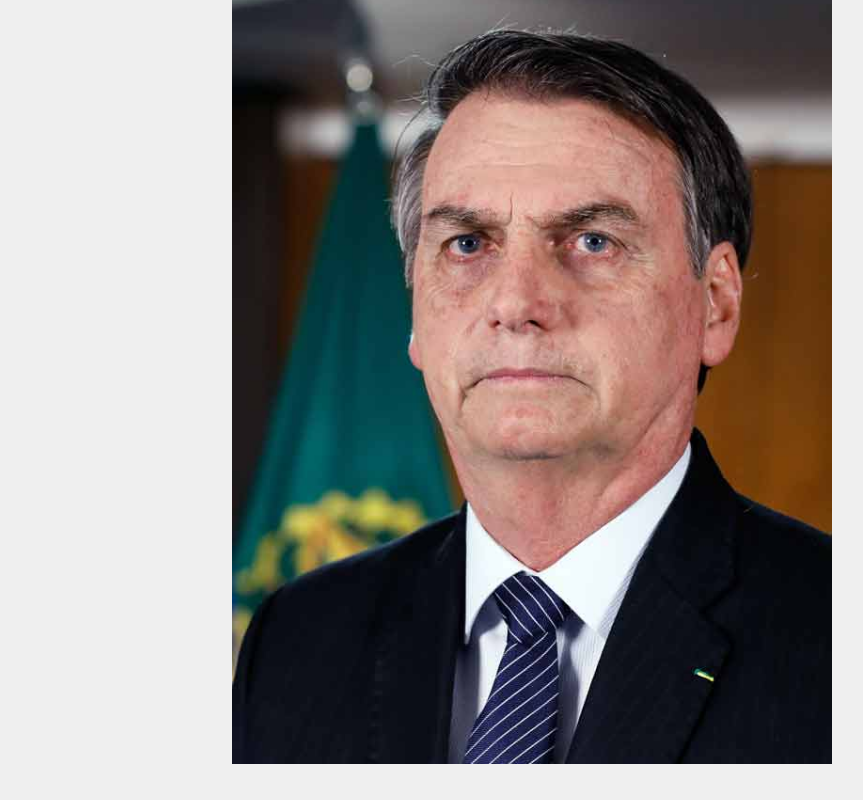
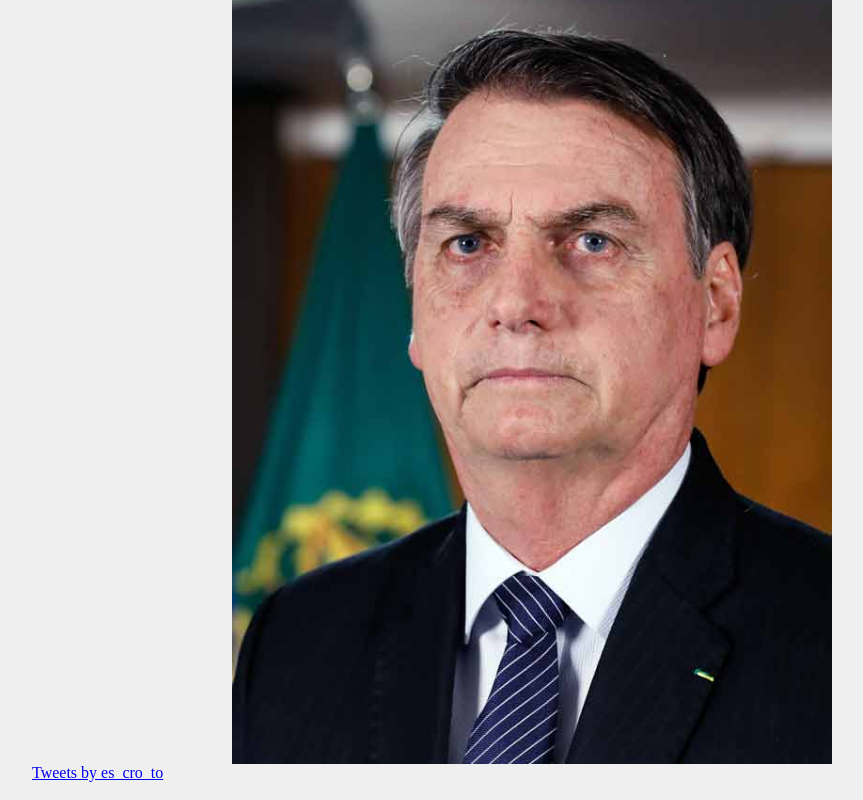
Before and after one commit to CrociDB/escroto, a plain HTML site: page index.html in a window 1280 px wide. Shown: the part 324-1124 px from the top of the page, without its empty margins (108-971 px from the left). Drawn offline with Linux system fonts and the light colour scheme.

Commit message:
adding tweets

```diff
--- a/index.html
+++ b/index.html
@@ -141,6 +141,8 @@
                 <p class="word-definition-source">Definição do <a href="http://michaelis.uol.com.br/busca?r=0&f=0&t=0&palavra=escroto">Dicionário Michaelis.</a></p>
             </article>
             <img class="presidente" src="presidente_bolsonaro.jpg" alt="Presidente Bolsonaro">
+
+	    <a class="twitter-timeline" href="https://twitter.com/es_cro_to?ref_src=twsrc%5Etfw">Tweets by es_cro_to</a> <script async src="https://platform.twitter.com/widgets.js" charset="utf-8"></script>
         </div>
 
         <!-- Global site tag (gtag.js) - Google Analytics -->
@@ -183,5 +185,6 @@
         <script>
             (adsbygoogle = window.adsbygoogle || []).push({});
         </script>
+
     </body>
 </html>
```
